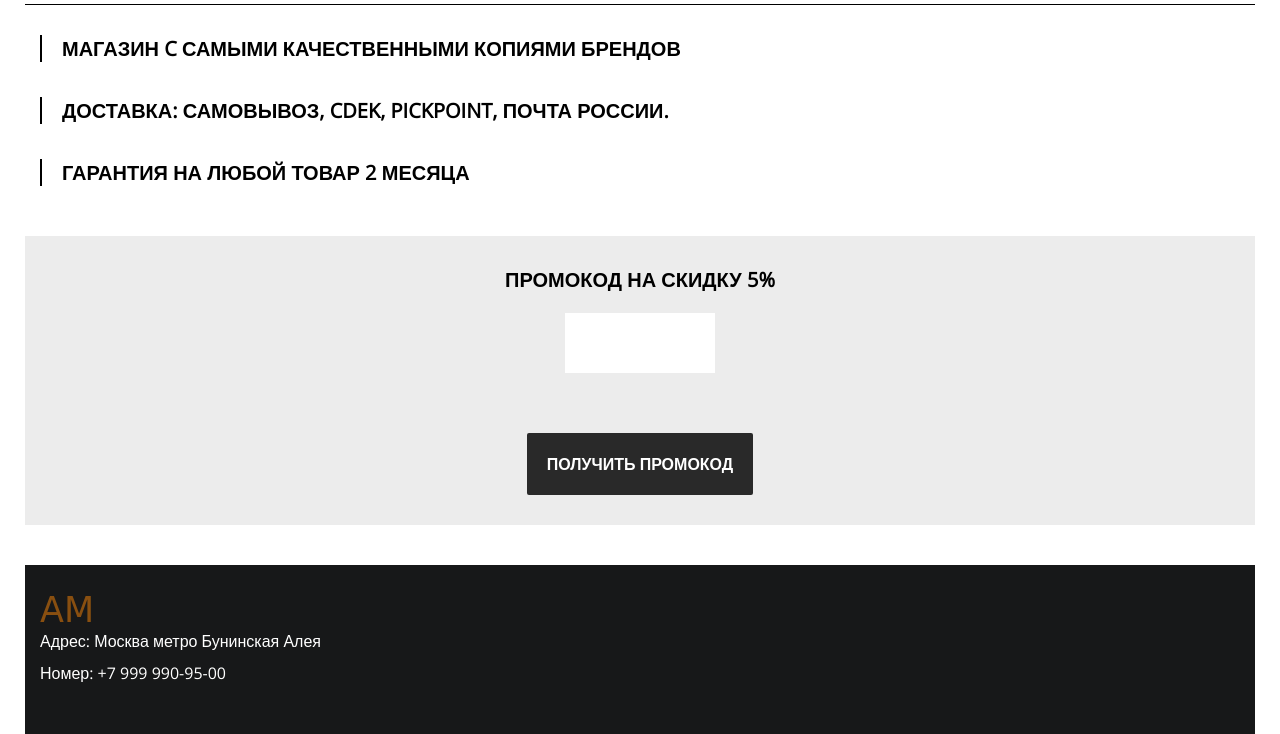
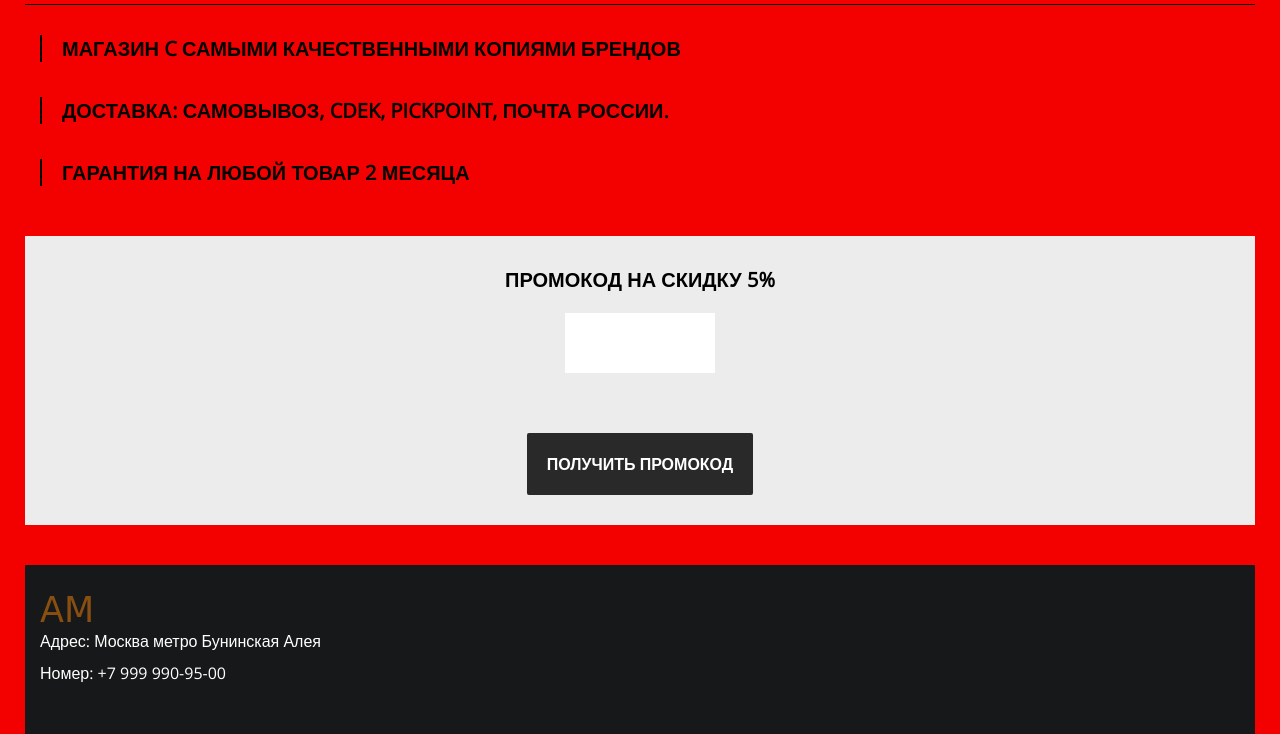
Before and after one commit to Muhammad9500/AM-WEB, a plain HTML site: page index.html in a window 1280 px wide. Shown: the part 115-849 px from the top of the page. Drawn offline with nearby package versions, Linux system fonts and the light colour scheme; a web font is replaced by a local one.

Commit message:
added changes

```diff
--- a/style.css
+++ b/style.css
@@ -1,6 +1,6 @@
 body{
   margin: 0;
-  background-color: white;
+  background-color: rgb(243, 0, 0);
 }
 ::-webkit-scrollbar {
     width: 0;
```
